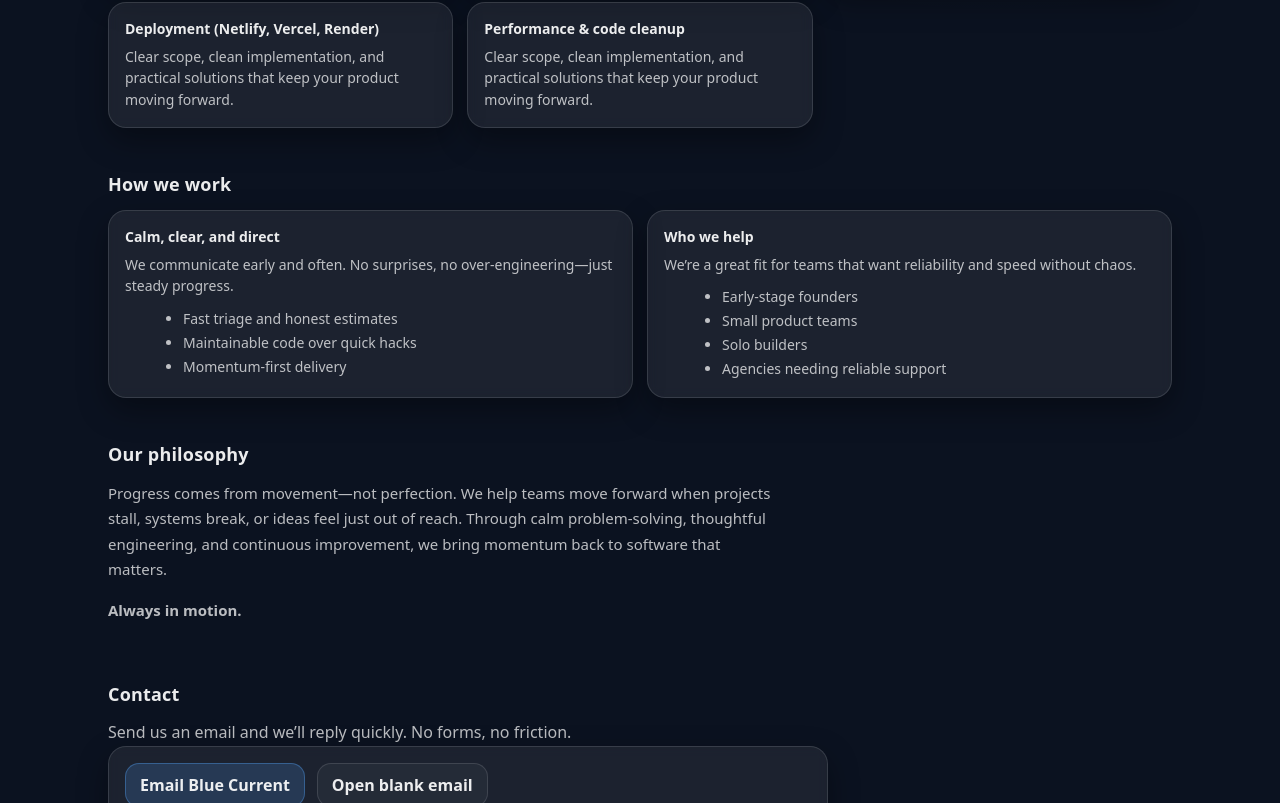
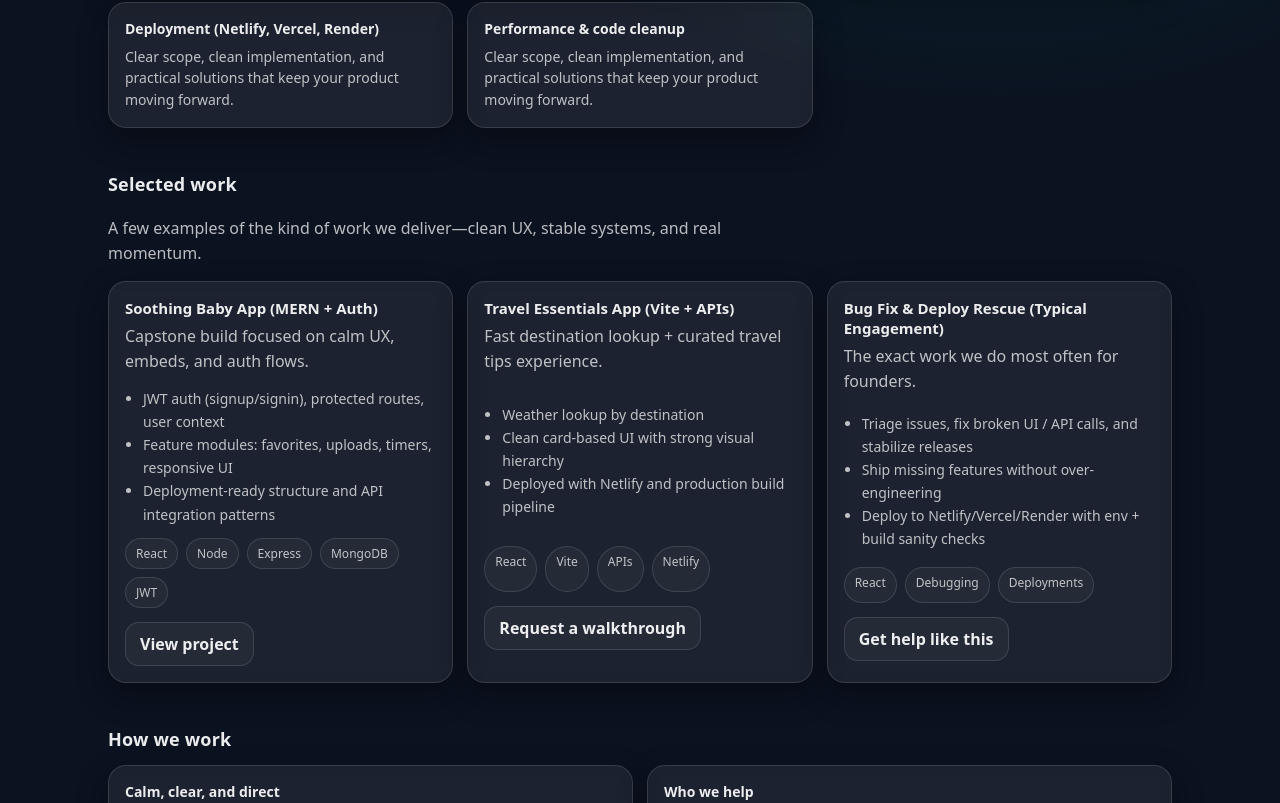
Before and after one commit to kmazza-hub/blue-current-software, a React (Vite) app: page / in a window 1280 px wide. Shown: the part 637-1440 px from the top of the page. Built offline with nearby package versions, Linux system fonts and the light colour scheme.

Commit message:
Add Selected Work section

```diff
--- a/src/App.css
+++ b/src/App.css
@@ -293,3 +293,74 @@ textarea:focus {
     display: none;
   }
 }
+
+/* --- Selected Work section --- */
+.sectionHeader {
+  display: grid;
+  gap: 6px;
+  margin-bottom: 14px;
+}
+
+.muted {
+  color: var(--muted);
+  margin: 0;
+  line-height: 1.6;
+  max-width: 75ch;
+}
+
+.workGrid {
+  display: grid;
+  grid-template-columns: repeat(3, 1fr);
+  gap: 14px;
+}
+
+.workCard {
+  border: 1px solid var(--border);
+  border-radius: 18px;
+  background: rgba(255, 255, 255, 0.07);
+  padding: 16px;
+  box-shadow: var(--shadow);
+  backdrop-filter: blur(6px);
+  display: grid;
+  gap: 12px;
+  min-height: 260px;
+}
+
+.workTop h3 {
+  margin: 0 0 6px;
+  font-size: 15px;
+  color: var(--text);
+}
+
+.workList {
+  margin: 0;
+  padding-left: 18px;
+  color: var(--muted);
+  line-height: 1.65;
+  font-size: 14px;
+}
+
+.tagRow {
+  display: flex;
+  flex-wrap: wrap;
+  gap: 8px;
+}
+
+.tagRow span {
+  font-size: 12px;
+  color: var(--muted);
+  padding: 6px 10px;
+  border-radius: 999px;
+  border: 1px solid var(--border);
+  background: rgba(255, 255, 255, 0.04);
+}
+
+.workCta {
+  margin-top: 2px;
+}
+
+@media (max-width: 900px) {
+  .workGrid {
+    grid-template-columns: 1fr;
+  }
+}
--- a/src/App.jsx
+++ b/src/App.jsx
@@ -15,8 +15,46 @@ const whoWeHelp = [
   "Agencies needing reliable support",
 ];
 
+const work = [
+  {
+    title: "Soothing Baby App (MERN + Auth)",
+    context: "Capstone build focused on calm UX, embeds, and auth flows.",
+    bullets: [
+      "JWT auth (signup/signin), protected routes, user context",
+      "Feature modules: favorites, uploads, timers, responsive UI",
+      "Deployment-ready structure and API integration patterns",
+    ],
+    tags: ["React", "Node", "Express", "MongoDB", "JWT"],
+    linkLabel: "View project",
+    href: "#contact",
+  },
+  {
+    title: "Travel Essentials App (Vite + APIs)",
+    context: "Fast destination lookup + curated travel tips experience.",
+    bullets: [
+      "Weather lookup by destination",
+      "Clean card-based UI with strong visual hierarchy",
+      "Deployed with Netlify and production build pipeline",
+    ],
+    tags: ["React", "Vite", "APIs", "Netlify"],
+    linkLabel: "Request a walkthrough",
+    href: "#contact",
+  },
+  {
+    title: "Bug Fix & Deploy Rescue (Typical Engagement)",
+    context: "The exact work we do most often for founders.",
+    bullets: [
+      "Triage issues, fix broken UI / API calls, and stabilize releases",
+      "Ship missing features without over-engineering",
+      "Deploy to Netlify/Vercel/Render with env + build sanity checks",
+    ],
+    tags: ["React", "Debugging", "Deployments"],
+    linkLabel: "Get help like this",
+    href: "#contact",
+  },
+];
+
 const emailTo = "bluecurrentsoftware@gmail.com";
-
 const emailSubject = "Project Inquiry - Blue Current Software";
 const emailBody =
   "Hi Blue Current Software,%0D%0A%0D%0A" +
@@ -49,6 +87,7 @@ export default function App() {
 
         <nav className="nav">
           <a href="#services">Services</a>
+          <a href="#work">Work</a>
           <a href="#how">How we work</a>
           <a href="#contact" className="navCta">
             Contact
@@ -68,8 +107,8 @@ export default function App() {
             <a className="button primary" href="#contact">
               Get it moving
             </a>
-            <a className="button ghost" href="#services">
-              See services
+            <a className="button ghost" href="#work">
+              See work
             </a>
           </div>
 
@@ -92,6 +131,45 @@ export default function App() {
                   Clear scope, clean implementation, and practical solutions that keep your product
                   moving forward.
                 </p>
+              </div>
+            ))}
+          </div>
+        </section>
+
+        <section className="section" id="work">
+          <div className="sectionHeader">
+            <h2>Selected work</h2>
+            <p className="muted">
+              A few examples of the kind of work we deliver—clean UX, stable systems, and real
+              momentum.
+            </p>
+          </div>
+
+          <div className="workGrid">
+            {work.map((p) => (
+              <div key={p.title} className="workCard">
+                <div className="workTop">
+                  <h3>{p.title}</h3>
+                  <p className="muted">{p.context}</p>
+                </div>
+
+                <ul className="workList">
+                  {p.bullets.map((b) => (
+                    <li key={b}>{b}</li>
+                  ))}
+                </ul>
+
+                <div className="tagRow" aria-label="Tech tags">
+                  {p.tags.map((t) => (
+                    <span key={t}>{t}</span>
+                  ))}
+                </div>
+
+                <div className="workCta">
+                  <a className="button ghost" href={p.href}>
+                    {p.linkLabel}
+                  </a>
+                </div>
               </div>
             ))}
           </div>
@@ -138,11 +216,8 @@ export default function App() {
 
         <section className="section" id="contact">
           <h2>Contact</h2>
-          <p className="sub">
-            Send us an email and we’ll reply quickly. No forms, no friction.
-          </p>
+          <p className="sub">Send us an email and we’ll reply quickly.</p>
 
-          {/* Button-style contact (no "not secure" warning) */}
           <div className="form">
             <div className="heroCtas" style={{ marginTop: 0 }}>
               <a className="button primary" href={mailtoLink}>
```
